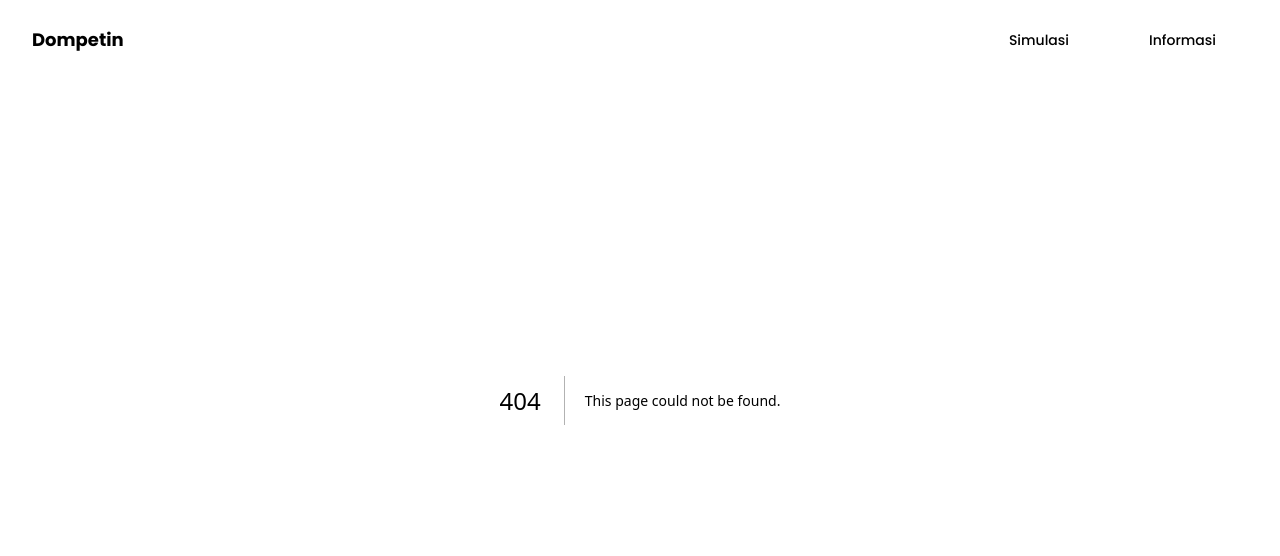
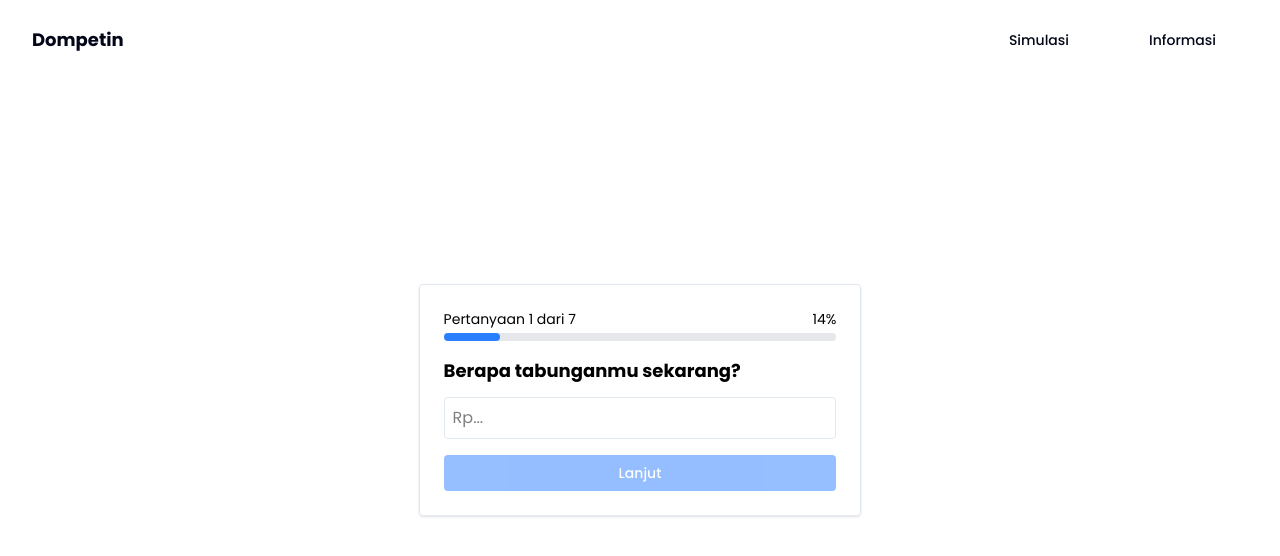
Before and after one commit to dompetin/website, a Next.js app: page /survey in a window 1280 px wide. Before the commit this address had no page. Shown: the top 556 px of the page. Built offline with nearby package versions, Linux system fonts and the light colour scheme.

Commit message:
feat: mvp quiz feature

```diff
--- /dev/null
+++ b/app/survey/components/progress.tsx
@@ -0,0 +1,25 @@
+"use client";
+
+import { useQuizStore } from "../store/quiz-store";
+
+export function QuizProgress() {
+  const { current, total } = useQuizStore();
+  const progress = ((current + 1) / total) * 100;
+
+  return (
+    <div className="mb-4">
+      <div className="flex justify-between text-sm mb-1">
+        <span>
+          Pertanyaan {current + 1} dari {total}
+        </span>
+        <span>{progress.toFixed(0)}%</span>
+      </div>
+      <div className="w-full bg-gray-200 rounded-full h-2">
+        <div
+          className="bg-blue-500 h-2 rounded-full transition-all duration-300"
+          style={{ width: `${progress}%` }}
+        />
+      </div>
+    </div>
+  );
+}
--- /dev/null
+++ b/app/survey/components/quiz.tsx
@@ -0,0 +1,62 @@
+"use client";
+
+import { Button } from "@/components/ui/button";
+import { questions } from "../constants/questions";
+import { useQuizStore } from "../store/quiz-store";
+import { QuizProgress } from "./progress";
+import { ResultScreen } from "./result-screen";
+
+export function Quiz() {
+  const { current, total, answers, setAnswer, next } = useQuizStore();
+  const question = questions[current];
+  const rawAnswer = answers[question?.id] ?? "";
+  const trimmedAnswer =
+    typeof rawAnswer === "string" ? rawAnswer.trim() : String(rawAnswer).trim();
+  const canProceed =
+    question?.type === "choice" ? Boolean(rawAnswer) : trimmedAnswer.length > 0;
+
+  if (current >= total) {
+    return <ResultScreen />;
+  }
+
+  return (
+    <div className="p-6 max-w-md mx-auto border rounded shadow">
+      <QuizProgress />
+
+      <h2 className="font-bold text-lg mb-3">{question.text}</h2>
+
+      {question.type === "choice" ? (
+        <div className="space-y-2">
+          {question.options?.map((opt) => (
+            <Button
+              key={opt.text}
+              onClick={() => setAnswer(question.id, opt.text)}
+              className={`block w-full p-2 border rounded ${
+                answers[question.id] === opt.text ? "bg-blue-300" : ""
+              }`}
+            >
+              {opt.text}
+            </Button>
+          ))}
+        </div>
+      ) : (
+        <input
+          type="text"
+          value={answers[question.id] || ""}
+          onChange={(e) => setAnswer(question.id, e.target.value)}
+          className="border rounded p-2 w-full"
+          placeholder={question.placeholder || "Ketik jawaban..."}
+        />
+      )}
+
+      <Button
+        className="mt-4 w-full p-2 bg-blue-500 text-white rounded"
+        onClick={next}
+        disabled={!canProceed}
+        aria-disabled={!canProceed}
+      >
+        {current === total - 1 ? "Lihat Hasil" : "Lanjut"}
+      </Button>
+    </div>
+  );
+}
--- /dev/null
+++ b/app/survey/components/result-screen.tsx
@@ -0,0 +1,42 @@
+import { Button } from "@/components/ui/button";
+
+import { useQuizStore } from "../store/quiz-store";
+import { resultDescriptions } from "../constants/results";
+
+export function ResultScreen() {
+  const { getResult, reset } = useQuizStore();
+  const category = getResult();
+  const result = resultDescriptions[category];
+
+  return (
+    <div className="p-6 max-w-md mx-auto text-center border rounded-lg shadow-md">
+      <h1 className="text-2xl font-bold mb-4">Hasil Survey Kamu</h1>
+
+      <div className="p-4 bg-blue-50 rounded-lg mb-4">
+        <p className="text-gray-700 mb-2">Berdasarkan hasil, kamu adalah</p>
+        <h2 className="text-xl font-semibold text-blue-600 mb-3">
+          {result.title}
+        </h2>
+        <p className="text-gray-700">{result.description}</p>
+      </div>
+
+      <div className="text-left p-4 bg-gray-50 rounded-lg">
+        <h3 className="font-semibold mb-2 text-gray-800">
+          Rekomendasi investasi untukmu:
+        </h3>
+        <ul className="list-disc list-inside text-gray-700">
+          {result.recommendations.map((item) => (
+            <li key={item}>{item}</li>
+          ))}
+        </ul>
+      </div>
+
+      <Button
+        onClick={reset}
+        className="mt-6 bg-blue-500 hover:bg-blue-600 text-white px-4 py-2 rounded transition"
+      >
+        Ulangi Survey
+      </Button>
+    </div>
+  );
+}
--- /dev/null
+++ b/app/survey/constants/questions.ts
@@ -0,0 +1,85 @@
+export const questions = [
+  {
+    id: 1,
+    text: "Berapa tabunganmu sekarang?",
+    type: "input",
+    placeholder: "Rp...",
+  },
+  {
+    id: 2,
+    text: "Berapa yang kamu siap tabung per bulan?",
+    type: "input",
+    placeholder: "Rp...",
+  },
+  {
+    id: 3,
+    text: "Kamu dapat uang lebih dari beasiswa atau kerja part-time. Apa yang kamu lakukan?",
+    type: "choice",
+    options: [
+      {
+        text: "Langsung disimpan di tabungan biar aman",
+        category: "Conservative",
+      },
+      {
+        text: "Simpan sebagian, sisanya buat coba investasi kecil-kecilan",
+        category: "Balanced",
+      },
+      {
+        text: "Gunakan untuk investasi jangka panjang walau belum butuh sekarang",
+        category: "Aggressive",
+      },
+    ],
+  },
+  {
+    id: 4,
+    text: "Harga saham yang kamu beli turun 15% dalam sebulan. Apa reaksimu?",
+    type: "choice",
+    options: [
+      { text: "Beli lagi karena harga diskon", category: "Aggressive" },
+      { text: "Tenang aja, tunggu aja nanti naik lagi", category: "Balanced" },
+      { text: "Jual supaya gak rugi lebih banyak", category: "Conservative" },
+    ],
+  },
+  {
+    id: 5,
+    text: "Kalau kamu menabung atau berinvestasi, kamu ingin hasilnya terlihat dalam…",
+    type: "choice",
+    options: [
+      { text: "Kurang dari 1 tahun", category: "Conservative" },
+      { text: "1–3 tahun", category: "Balanced" },
+      { text: "Lebih dari 3 tahun", category: "Aggressive" },
+    ],
+  },
+  {
+    id: 6,
+    text: "Kamu mau beli laptop baru 1 tahun lagi, tapi juga ingin uangmu berkembang. Pilih mana?",
+    type: "choice",
+    options: [
+      { text: "Tabung aja biar pasti ada", category: "Conservative" },
+      {
+        text: "Coba invest di produk risiko rendah biar ada tambahan sedikit",
+        category: "Balanced",
+      },
+      {
+        text: "Invest di produk berisiko tinggi walau mungkin untungnya lebih tinggi",
+        category: "Aggressive",
+      },
+    ],
+  },
+  {
+    id: 7,
+    text: "Temanmu ajak investasi di saham yang trennya lagi naik. Gimana responmu?",
+    type: "choice",
+    options: [
+      {
+        text: "Coba pelajari dulu, kalau masuk akal baru invest sedikit",
+        category: "Balanced",
+      },
+      { text: "Gak ikut, takut rugi", category: "Conservative" },
+      {
+        text: "Langsung ikut karena peluang gak datang dua kali",
+        category: "Aggressive",
+      },
+    ],
+  },
+];
--- /dev/null
+++ b/app/survey/constants/results.ts
@@ -0,0 +1,36 @@
+export interface ResultDescriptionsMap {
+  [key: string]: {
+    title: string;
+    description: string;
+    recommendations: string[];
+  };
+}
+
+export const resultDescriptions: ResultDescriptionsMap = {
+  Conservative: {
+    title: "Tipe Aman",
+    description:
+      "Kamu lebih suka menjaga kestabilan dan keamanan finansial. Pilihanmu cenderung konservatif dan minim risiko.",
+    recommendations: [
+      "Deposito Berjangka",
+      "Obligasi Pemerintah",
+      "Reksa Dana Pasar Uang",
+    ],
+  },
+  Balanced: {
+    title: "Tipe Seimbang",
+    description:
+      "Kamu punya keseimbangan antara keamanan dan potensi keuntungan. Tahu kapan harus ambil risiko.",
+    recommendations: ["Reksa Dana Campuran", "Saham Blue Chip", "Properti"],
+  },
+  Aggressive: {
+    title: "Tipe Agresif",
+    description:
+      "Kamu berani ambil risiko demi hasil lebih tinggi. Cocok untuk investasi jangka panjang dengan potensi besar.",
+    recommendations: [
+      "Saham IPO",
+      "Kripto",
+      "Reksa Dana Saham Sektor Teknologi",
+    ],
+  },
+};
--- /dev/null
+++ b/app/survey/page.tsx
@@ -0,0 +1,9 @@
+import { Quiz } from "./components/quiz";
+
+export default function SurveyPage() {
+  return (
+    <div className="min-h-screen text-black flex flex-col items-center justify-center">
+      <Quiz />
+    </div>
+  );
+}
--- /dev/null
+++ b/app/survey/store/quiz-store.ts
@@ -0,0 +1,40 @@
+import { create } from "zustand";
+import { questions } from "../constants/questions";
+
+type QuizState = {
+  current: number;
+  answers: Record<number, string>;
+  total: number;
+  setAnswer: (id: number, answer: string) => void;
+  next: () => void;
+  reset: () => void;
+  getResult: () => string;
+};
+
+export const useQuizStore = create<QuizState>((set, get) => ({
+  current: 0,
+  answers: {},
+  total: questions.length,
+  setAnswer: (id, answer) =>
+    set((s) => ({
+      answers: { ...s.answers, [id]: answer },
+    })),
+  next: () => set((s) => ({ current: Math.min(s.current + 1, s.total) })),
+  reset: () => set({ current: 0, answers: {} }),
+  getResult: () => {
+    const counts: Record<string, number> = {};
+
+    for (const q of questions) {
+      const answer = get().answers[q.id];
+      const option = q.options?.find((o) => o.text === answer);
+      if (option?.category) {
+        counts[option.category] = (counts[option.category] || 0) + 1;
+      }
+    }
+
+    const sorted = Object.entries(counts).sort((a, b) => b[1] - a[1]);
+    const topCategory = sorted[0]?.[0] || "Balanced"; // fallback default
+
+    return topCategory;
+  },
+}));
--- a/package.json
+++ b/package.json
@@ -20,7 +20,9 @@
     "react": "19.1.0",
     "react-dom": "19.1.0",
     "recharts": "2.15.4",
-    "tailwind-merge": "^3.3.1"
+    "tailwind-merge": "^3.3.1",
+    "zod": "^4.1.12",
+    "zustand": "^5.0.8"
   },
   "devDependencies": {
     "@eslint/eslintrc": "^3",
```
Also changed, not shown: 1 other file (tests, documents, lock files or other folders).
